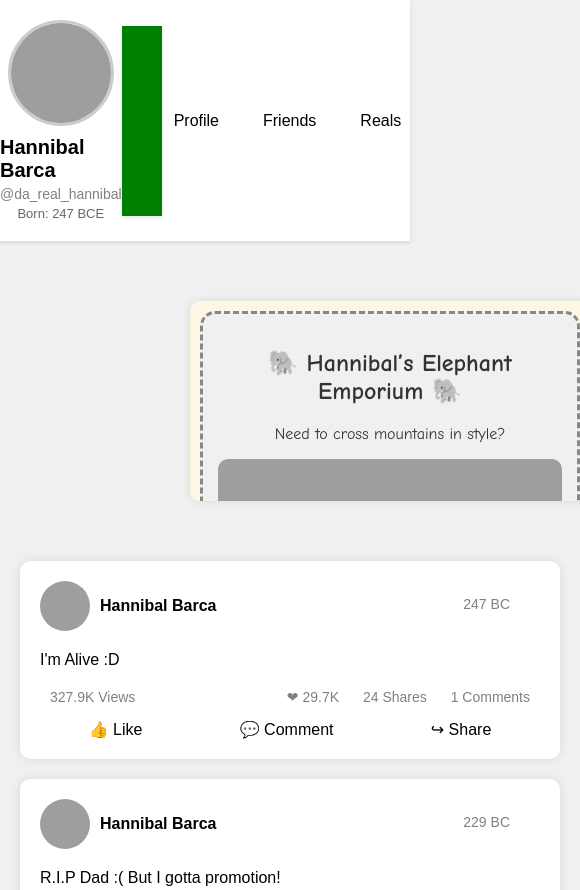
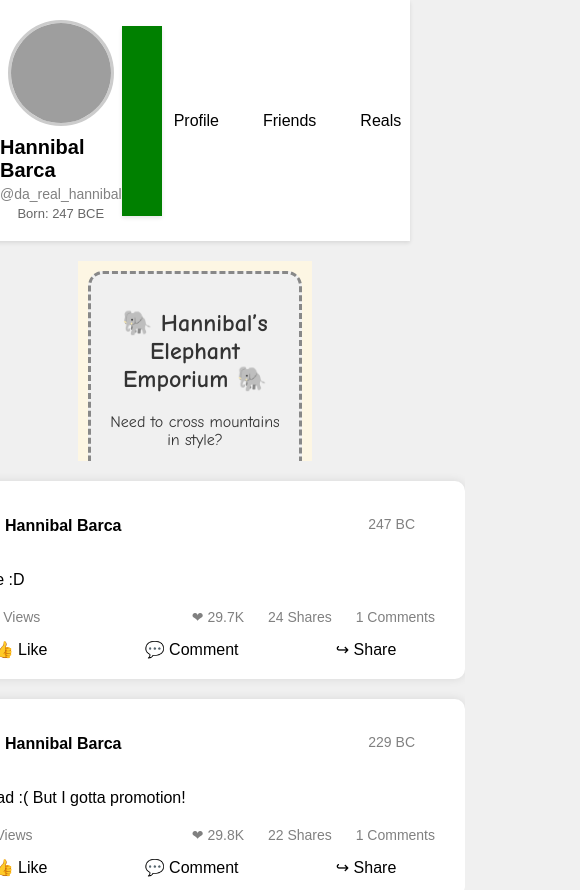
Before and after one commit to e-j-present/e-j-present.github.io, a plain HTML site: page index.html in a window 390 px wide. Shown: the top 890 px of the page, 580 px wide, since content can reach past the window. Drawn offline with Linux system fonts and the light colour scheme; grey boxes are pictures that could not be loaded.

Commit message:
got adds to work

```diff
--- a/CSS/style.css
+++ b/CSS/style.css
@@ -210,45 +210,34 @@ body {
   /* UNDO MARKER*/
   /* Posts container */
   /* Flex container: side-by-side layout */
-  .main-container {
+  .main-container{
     display: flex;
     flex-direction: row-reverse;
-    justify-content: center;
-    align-items: flex-start;
-    max-width: 1200px;
-    margin: 40px auto;
-    padding: 0 20px;
-    gap: 40px; /* spacing between posts and ad box */
-    overflow: hidden;
   }
 
-  /* Main post column */
-  .posts-container {
-    flex: 1;
-    max-width: 600px;
+  .ad-container{
+    position: relative;
+    display: block;
+    left: 280px;
+    padding: 0px;
+    margin: 0px;
   }
 
-  /* Ad box */
-  .right-ad-box {
-    width: 250px;
+  .right-ad-box{
     position: sticky;
-    top: 80px; /* stick below the menu */
-    height: 500px;
-    background-color: white;
-    border-radius: 10px;
-    box-shadow: 0 0 8px rgba(0, 0, 0, 0.1);
-    margin-left: 100px;
-    overflow: hidden;
+    top: 0px;
+
+
+  }
+
+  #ad-frame{
+    width: 100%;
+    height: 99vh;
+    overflow: clip;
   }
 
 
-  .ad-frame {
-    width: 100%;
-    height: 200%;
-    border: none;
-    animation: rotateAds 30s infinite;
-    overflow: hidden;
-  }
+
 
   @media screen and (max-width: 900px) {
     .main-container {
@@ -256,12 +245,26 @@ body {
       align-items: center;
     }
 
+    .ad-container{
+        position: relative;
+        left: 0px;
+        border: none;
+
+    }
+
     .right-ad-box {
       position: static;
       width: 100%;
       margin-top: 20px;
       height: 200px;
-      overflow: hidden
+      overflow: scroll;
+      border: none;
+    }
+
+    #ad-frame{
+        width: 60vw;
+        height: 30vh;
+        border: none;
     }
   }
 
--- a/HTML/ad1.html
+++ b/HTML/ad1.html
@@ -21,6 +21,7 @@
       background-color: #f0f0f0;
       max-width: 100%;
       box-sizing: border-box;
+      height: 90vh;
     }
     img {
       width: 100%;
--- a/JS_Scripts/scripts.js
+++ b/JS_Scripts/scripts.js
@@ -1,7 +1,7 @@
 // the following script is for the rotating ads
 
 const adFrame = document.getElementById("ad-frame");
-const ads = ["HTML/ad1.html", "HTML/ad2.html", "HTML/ad3.html"];
+const ads = ["HTML/ad1.html", "HTML/ad2.html", "HTML/ad3.html", "HTML/ad4.html"];
 let index = 0;
 
 setInterval(() => {
```
Also changed, not shown: HTML/ad2.html (+1 -0 lines), HTML/ad3.html (+2 -1 lines), HTML/ad4.html (added, +31 -0 lines).
